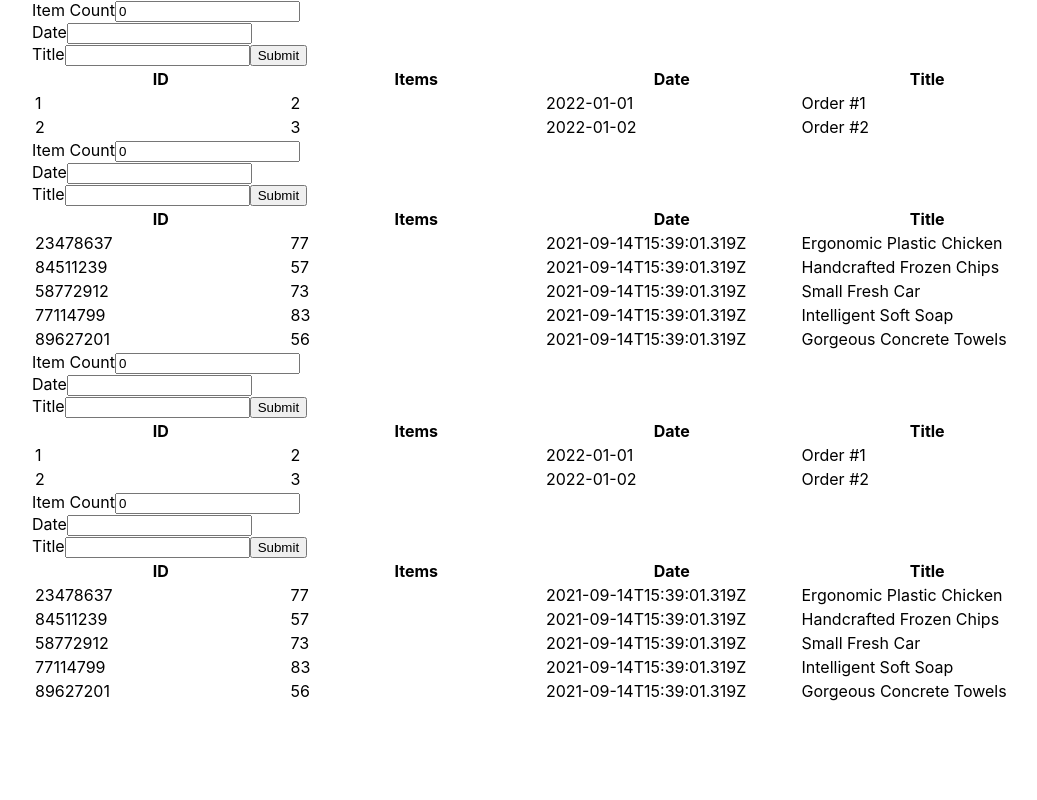
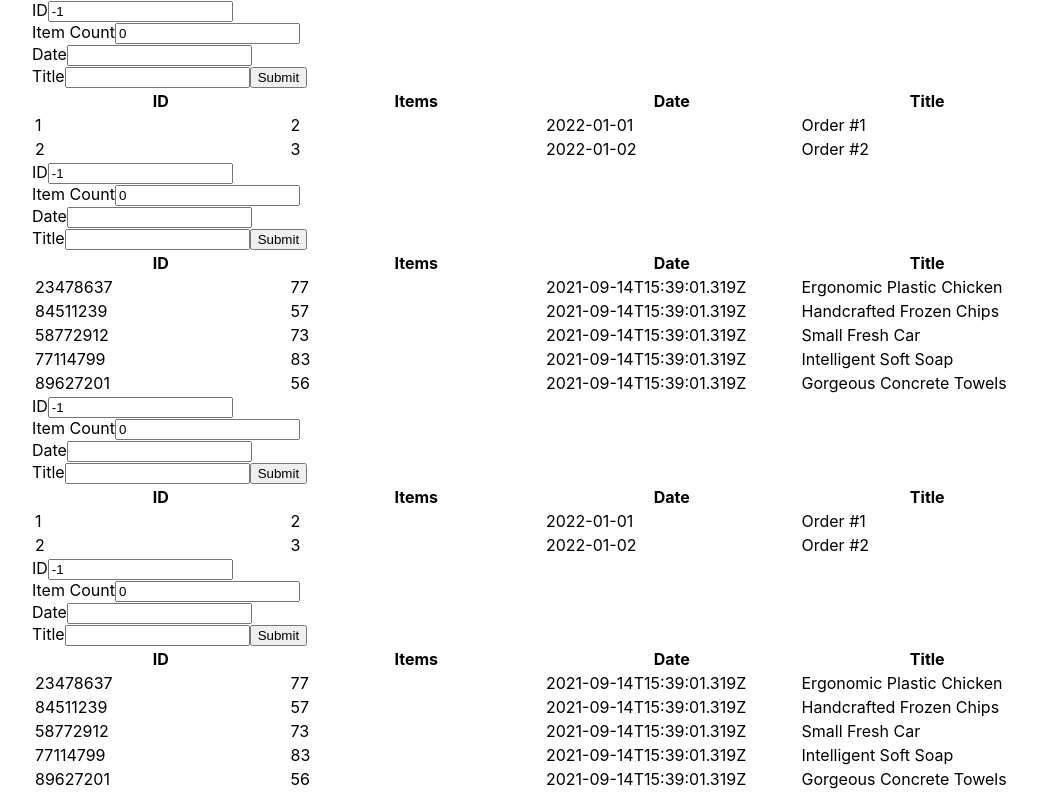
Before and after one commit to NiewierowskiG/CarWorkshop, a React (Create React App) app in the folder warehouse/my-app/: page / in a window 1280 px wide. Shown: the whole page, without its empty margins (96-1133 px from the left). Built offline with nearby package versions, Linux system fonts and the light colour scheme.

Commit message:
id validation part 1

```diff
--- a/warehouse/my-app/src/components/App/App.tsx
+++ b/warehouse/my-app/src/components/App/App.tsx
@@ -14,6 +14,7 @@ interface Props {
 interface State {
   orders1: OrderProps[];
   orders2: OrderProps[];
+  idsList: number[];
 }
 
 class App extends React.Component<Props, State> {
@@ -72,33 +73,50 @@ class App extends React.Component<Props, State> {
           title: 'Gorgeous Concrete Towels',
           status: 'undone'
         }
-      ]
+      ],
+      idsList: []
     };
   }
+  componentDidMount() {
+    this.setState((state) => {
+      return { idsList: state.orders1.map(order => order.id) };
+    }, () => {
+      console.log('State updated!', this.state.idsList);
+    });
+  }
+
 
   handleOrderFromList = (data: OrderProps) => {
     this.setState((state) => {
       return {
-        orders1: [...state.orders1, data]
+        orders1: [...state.orders1, data],
+        idsList: [...state.idsList, data.id]
       };
     });
+    /*setTimeout(() => {
+      console.log("eo", this.state.idsList)
+    }, 1000);*/
   }
+
+
+
+
 
 
   render() {
     return (
       <div>
         <div className="OrdersList">
-          <OrdersList orders={this.state.orders1} onOrderFromList={this.handleOrderFromList} />
+          <OrdersList orders={this.state.orders1} idsList={this.state.idsList} onOrderFromList={this.handleOrderFromList} />
         </div>
         <div className="OrdersList">
-          <OrdersList orders={this.state.orders2} onOrderFromList={this.handleOrderFromList} />
+          <OrdersList orders={this.state.orders2} idsList={this.state.idsList} onOrderFromList={this.handleOrderFromList} />
         </div>
         <div className="OrdersList">
-          <OrdersList orders={this.state.orders1} onOrderFromList={this.handleOrderFromList} />
+          <OrdersList orders={this.state.orders1} idsList={this.state.idsList} onOrderFromList={this.handleOrderFromList} />
         </div>
         <div className="OrdersList">
-          <OrdersList orders={this.state.orders2} onOrderFromList={this.handleOrderFromList} />
+          <OrdersList orders={this.state.orders2} idsList={this.state.idsList} onOrderFromList={this.handleOrderFromList} />
         </div>
       </div>
     );
--- a/warehouse/my-app/src/components/OrderAdd/OrderAdd.tsx
+++ b/warehouse/my-app/src/components/OrderAdd/OrderAdd.tsx
@@ -7,6 +7,7 @@ import { OrderProps } from '../Order/OrderProps';
 
 interface Props {
   onOrderFromAdd: (order: OrderProps) => void;
+  idsList: number[];
 }
 
 interface State {
@@ -57,6 +58,14 @@ class OrderAdd extends React.Component<Props, State> {
       }
       return true;
     };
+  /*isValidId = (id: number): boolean=> {
+    if (typeof id !== "number"){
+        return false;
+    }
+    if (id<0){
+        return false;
+    }
+  };*/
 
   validate =  (): boolean => {
       let errors: string[] = [];
@@ -106,12 +115,19 @@ class OrderAdd extends React.Component<Props, State> {
   handleTitleChange = (event: React.ChangeEvent<HTMLInputElement>) => {
     this.setState({ title: event.target.value });
   };
+  handleIdChange = (event: React.ChangeEvent<HTMLInputElement>) => {
+    this.setState({ id: Number(event.target.value)});
+    console.log(this.state['id']);
+  };
 
 
   render() {
     return (
       <div>
           <form onSubmit={this.handleSubmit}>
+                <label htmlFor="ID">ID</label>
+                <input id="ID" value={this.state.id} onChange={this.handleIdChange} />
+                <br/>
                 <label htmlFor="ItemCount">Item Count</label>
                 <input id="ItemCount" value={this.state.items_count} onChange={this.handleItemCountChange} />
                 <br/>
--- a/warehouse/my-app/src/components/OrderList/OrderList.tsx
+++ b/warehouse/my-app/src/components/OrderList/OrderList.tsx
@@ -8,6 +8,7 @@ import { OrderProps } from '../Order/OrderProps';
 interface Props {
   orders: OrderProps[]
   onOrderFromList: (order: OrderProps) => void;
+  idsList: number[]
 
 }
 
```
Lines whose indentation alone changed are shown as unchanged.
